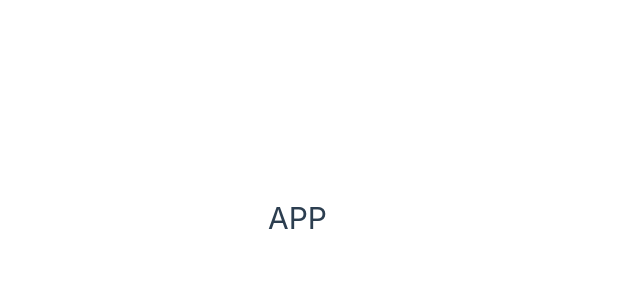
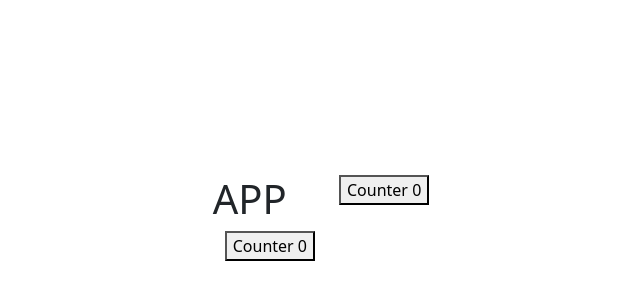
Before and after one commit to stonxzz/cursoVue, a Vue app in the folder componentes/components-1/: page / in a window 1280 px wide. Shown: the part 182-482 px from the top of the page, without its empty margins (313-953 px from the left). Built offline with nearby package versions, Linux system fonts and the light colour scheme.

Commit message:
feature: :sparkles: An example was made of how to install bootstrap to a component

```diff
--- a/componentes/components-1/src/App.vue
+++ b/componentes/components-1/src/App.vue
@@ -1,7 +1,9 @@
 <script setup>
-
+import ButtonCounter from './components/ButtonCounter.vue';
 </script>
 
 <template>
   <h1>APP</h1>
+  <ButtonCounter/>
+  <ButtonCounter/>
 </template>
--- a/componentes/components-1/src/components/ButtonCounter.vue
+++ b/componentes/components-1/src/components/ButtonCounter.vue
@@ -8,5 +8,8 @@
 </script>
 
 <template>
-    <button @click="increment"> Counter {{counter}}</button>
+    <div class="container">
+        <button @click="increment"> Counter {{counter}}</button>
+    </div>
+
 </template>
--- a/componentes/components-1/src/main.js
+++ b/componentes/components-1/src/main.js
@@ -3,4 +3,6 @@
 import { createApp } from 'vue'
 import App from './App.vue'
 
+import 'bootstrap/dist/css/bootstrap.min.css'
+
 createApp(App).mount('#app')
```
